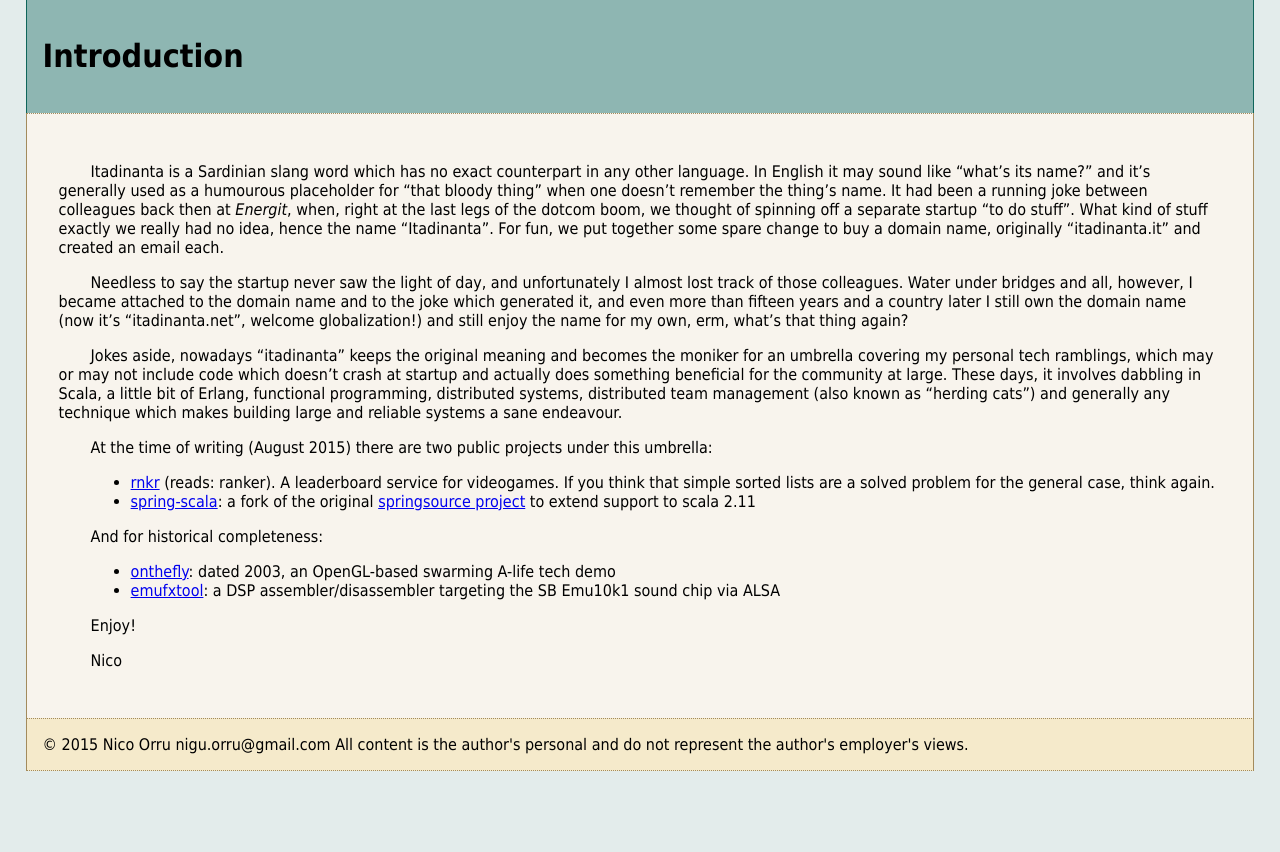
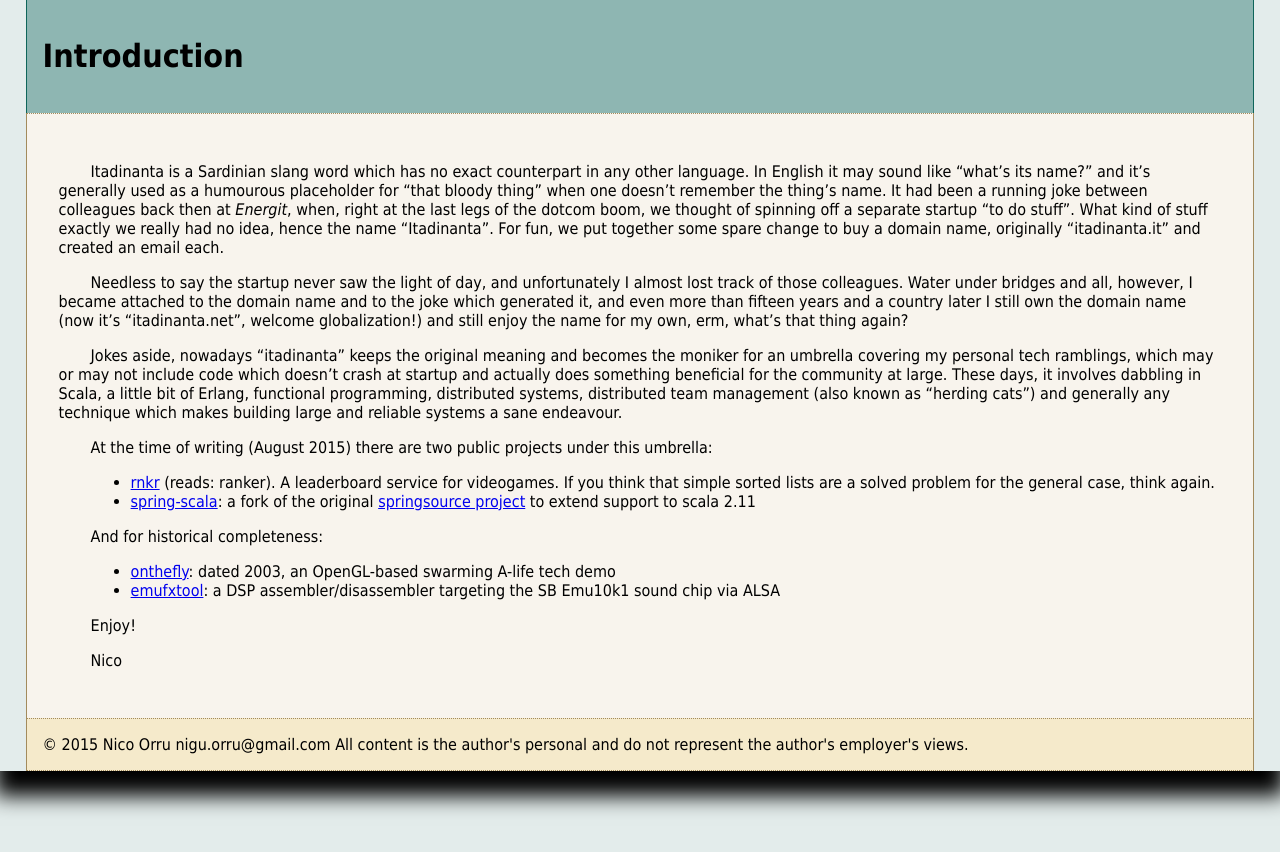
Before and after one commit to itadinanta/itadinanta.github.io, a Jekyll site: the page built from index.md, in a window 1280 px wide. Shown: the top 852 px of the page. Built offline with Jekyll 4.4.1, drawn with Linux system fonts in a browser that asks for light colours.

Commit message:
Drop shadow

```diff
--- a/css/default.css
+++ b/css/default.css
@@ -10,6 +10,7 @@ body {
 	padding-left: 2%;
 	padding-right: 2%;
 	border-style: none;
+	box-shadow: 0px 20px 20px 5px black;
 }
 
 #header {
```
